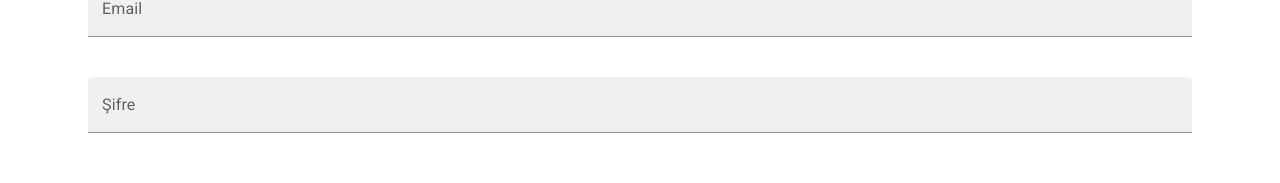
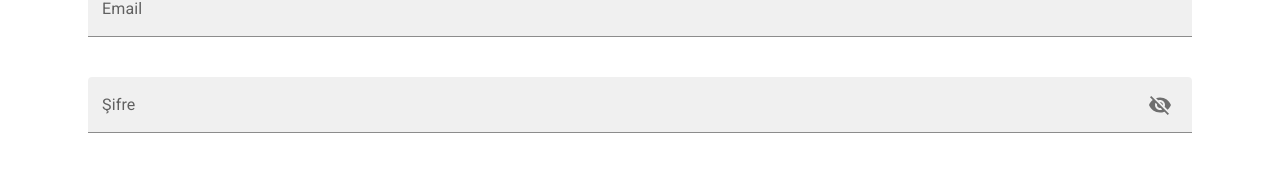
Before and after one commit to sdnrcvk/React-Harcama-takip-app, a React (Create React App) app: page /login in a window 1280 px wide. Shown: the part 285-468 px from the top of the page. Built offline with nearby package versions, Linux system fonts and the light colour scheme.

Commit message:
password show/hide button

```diff
--- a/package.json
+++ b/package.json
@@ -5,6 +5,7 @@
   "dependencies": {
     "@emotion/react": "^11.10.6",
     "@emotion/styled": "^11.10.6",
+    "@mui/icons-material": "^5.11.11",
     "@mui/material": "^5.11.13",
     "@testing-library/jest-dom": "^5.16.5",
     "@testing-library/react": "^13.4.0",
--- a/src/pages/login/Login.js
+++ b/src/pages/login/Login.js
@@ -1,21 +1,48 @@
 import './Login.module.css'
-import { Button, Container, Typography, FormControl, FilledInput, InputLabel } from '@mui/material'
+import { Button, Container, Typography, FormControl, FilledInput,
+  InputLabel, InputAdornment, IconButton } from '@mui/material'
+import { useState } from 'react'
+import {Visibility, VisibilityOff} from '@mui/icons-material'
 
 export default function Login() {
+  const [values,setValues]=useState({
+    email:"",
+    password:"",
+    showPassword:"false"
+  })
+
+
+  const handleChange=(prop)=>(event)=>{
+    setValues({...values,[prop]:event.target.value})
+  }
+
+  const handleSubmit=(e)=>{
+    e.preventDefault();
+    console.log(values);
+  }
+
+  const handleClickShowPassword=()=>{
+    setValues({...values,showPassword:!values.showPassword})
+  }
+
   return (
     <Container>
-      <form>
+      <form onSubmit={handleSubmit}>
         <Typography sx={{mt:15, ml:5, fontWeight:"bold"}} variant="h4"
         color="darkslateblue">
             Giriş Yap
         </Typography>
         <FormControl fullWidth sx={{mt:5}}>
           <InputLabel htmlFor="email">Email</InputLabel>
-          <FilledInput id="email" label="Email"/>
+          <FilledInput value={values.email} onChange={handleChange("email")} id="email" label="Email"/>
         </FormControl>
         <FormControl fullWidth sx={{my:5}}>
           <InputLabel htmlFor="password">Şifre</InputLabel>
-          <FilledInput id="password" label="Password"/>
+          <FilledInput type={values.showPassword ? "text" : "password"} value={values.password} onChange={handleChange("password")}
+           id="password" label="Password" endAdornment={
+           <InputAdornment position='end'>
+              <IconButton aria-label='Toggle Password' onClick={handleClickShowPassword}>{values.showPassword ? <VisibilityOff/> : <Visibility/>}</IconButton>
+           </InputAdornment>}/>
         </FormControl>
         <Button variant='outlined' type='submit' color='info' size='large' sx={{mt:5}}>GİRİŞ</Button>
       </form>
```
Also changed, not shown: 1 other file (tests, documents, lock files or other folders).
